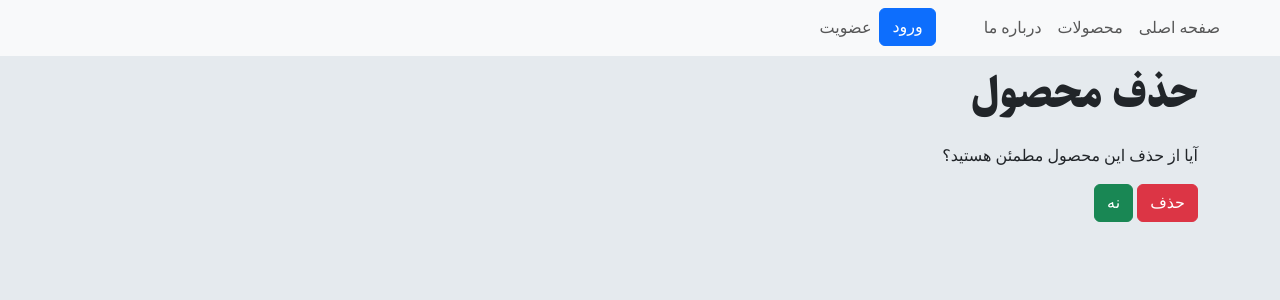
After one commit to ostadsgo/export, a Django app: template templates/shop/product_delete.html in a window 1280 px wide. The commit adds this page. Shown: the top 300 px of the page. Run offline with Django 4.2, Linux system fonts and the light colour scheme; the template is opened without the code that fills it, so the values that code supplies are empty.

Commit message:
Make view and template to delete a product.

```diff
--- a/shop/urls.py
+++ b/shop/urls.py
@@ -8,4 +8,9 @@ app_name = "shop"
 urlpatterns = [
     path("product/list/", views.product_list, name="product_list"),
     path("product/create/", views.ProductCreateView.as_view(), name="product_create"),
+    path(
+        "product/delete/<int:pk>/",
+        views.ProductDeleteView.as_view(),
+        name="product_delete",
+    ),
 ]
--- a/shop/views.py
+++ b/shop/views.py
@@ -26,3 +26,9 @@ class ProductCreateView(LoginRequiredMixin, CreateView):
     def form_valid(self, form):
         form.instance.user = self.request.user
         return super().form_valid(form)
+
+
+class ProductDeleteView(LoginRequiredMixin, DeleteView):
+    model = Product
+    success_url = reverse_lazy("users:dashboard")
+    template_name = "shop/product_delete.html"
--- /dev/null
+++ b/templates/shop/product_delete.html
@@ -0,0 +1,17 @@
+<!-- product_delete -->
+{% extends 'base.html' %}
+
+{% block content %}
+    <h1 class="pt-3">حذف محصول</h1>
+
+<div class="pt-3 d-flex flex-row">
+    <form method="POST">
+        {% csrf_token %}
+
+        <p>آیا از حذف این محصول مطمئن هستید؟</p>
+
+        <input type="submit" value="حذف" class="btn btn-danger">
+        <a class="btn btn-success" href="{% url 'users:dashboard' %}">نه</a>
+    </form>
+</div>
+{% endblock %}
--- a/templates/users/dashboard.html
+++ b/templates/users/dashboard.html
@@ -1,4 +1,4 @@
-{% extends "base.html" %} {% block title %}داشبورد کاربر{% endblock title %} {%
+{% extends "base.html" %} {% block title %}داشبورد کاربر{% endblock title %}
 {% block content %}
 
 <h1>مدیریت محصولات</h1>
@@ -11,6 +11,7 @@
     <img src="{{ product.image.url }}" class="card-img-top" alt="{{ product.name }}">
     <div class="card-body">
       <p class="card-text">{{ product.detail|truncatewords:30 }}</p>
+      <a class="btn btn-danger" href="{% url 'shop:product_delete' product.pk %}">حذف</a>
     </div>
   </div>
   {% endfor %}
```
